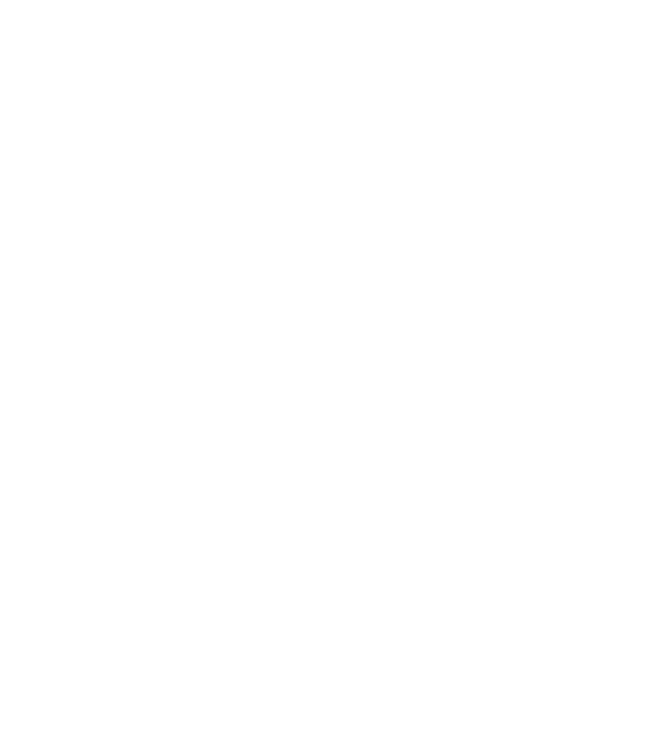
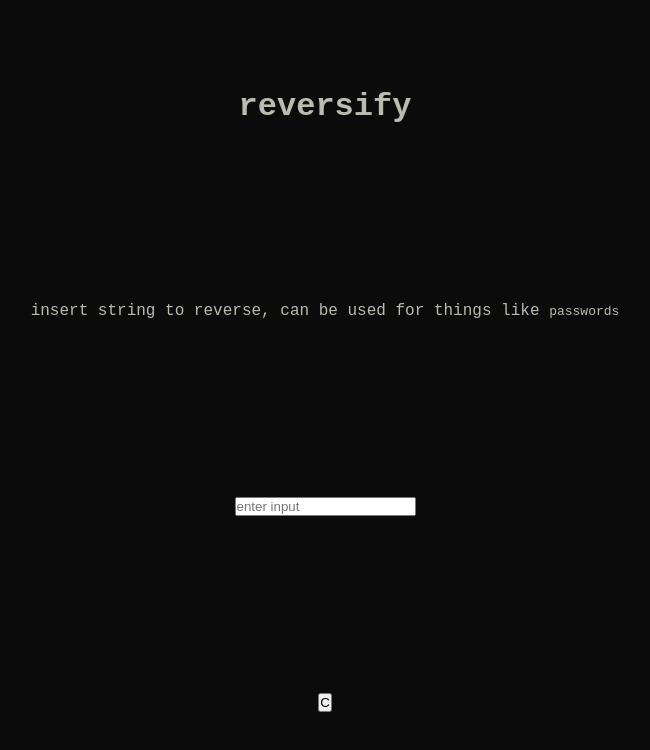
Before and after one commit to shantanuuchak/reversify, a plain HTML site: page index.html in a window 1280 px wide. Shown: the whole page, without its empty margins (315-965 px from the left). Drawn offline with Linux system fonts and the light colour scheme.

Commit message:
add styles

```diff
--- a/index.html
+++ b/index.html
@@ -6,5 +6,18 @@
     <title>reversify</title>
     <link rel="stylesheet" href="style.css" />
   </head>
-  <body></body>
+  <body>
+    <h1>reversify</h1>
+    <p>
+      insert string to reverse, can be used for things like <kbd>passwords</kbd>
+    </p>
+    <input
+      type="text"
+      min="2"
+      max="100"
+      placeholder="enter input"
+      data-input-string
+    />
+    <button class="btn" data-btn-copy>C</button>
+  </body>
 </html>
--- a/style.css
+++ b/style.css
@@ -5,3 +5,22 @@
   margin: 0;
   box-sizing: border-box;
 }
+
+:root {
+  --shade: #0a0b0a;
+  --tint: #bbbbaf;
+  --font: "Dank Mono";
+}
+
+body {
+  min-height: 100vh;
+  min-width: 100vw;
+  font-family: var(--font), monospace;
+  background-color: var(--shade);
+  color: var(--tint);
+  font-weight: lighter;
+
+  /* centering */
+  display: grid;
+  place-items: center;
+}
```
